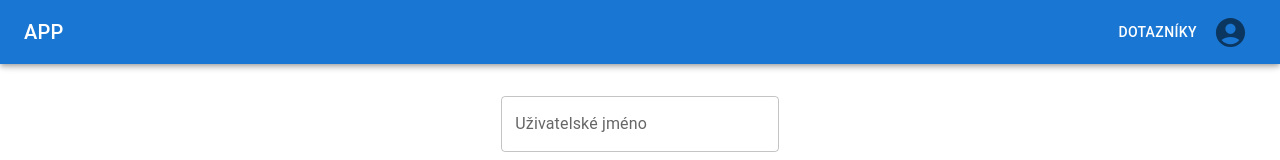
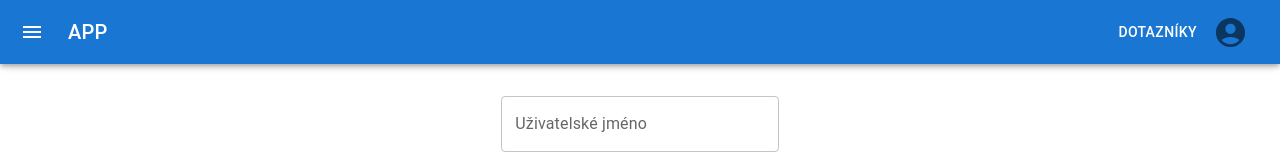
Before and after one commit to matew312/qnaire, a React app in the folder qnaire/frontend/: page /login/ in a window 1280 px wide. Shown: the top 160 px of the page. Built offline with nearby package versions, Linux system fonts and the light colour scheme; the HTML template or start-up script is replaced by a standard one.

Commit message:
cookie is set under '/' path; simple fixes

```diff
--- a/qnaire/frontend/src/auth.js
+++ b/qnaire/frontend/src/auth.js
@@ -6,7 +6,7 @@ const cookies = new Cookies();
 const AUTH_COOKIE = "token";
 
 export function useAuth() {
-  const [isAuthenticated, setIsAuthenticated] = useState(getToken());
+  const [isAuthenticated, setIsAuthenticated] = useState(Boolean(getToken()));
 
   function authenticate(data) {
     setToken(data.token);
@@ -36,7 +36,7 @@ export function getToken() {
 }
 
 export function setToken(token) {
-  cookies.set(AUTH_COOKIE, token);
+  cookies.set(AUTH_COOKIE, token, { path: "/" });
 }
 
 export function removeToken() {
--- a/qnaire/frontend/src/components/App.js
+++ b/qnaire/frontend/src/components/App.js
@@ -15,8 +15,6 @@ import Cookies from "universal-cookie";
 
 function App() {
   const auth = useAuth();
-
-  console.log(auth.isAuthenticated);
 
   return (
     <div>
--- a/qnaire/frontend/src/components/AppStructure.js
+++ b/qnaire/frontend/src/components/AppStructure.js
@@ -104,7 +104,7 @@ export function AppStructure({ auth, children }) {
   const { pageActions } = useAppContext();
 
   const theme = useTheme();
-  const [open, setOpen] = React.useState(auth.isAuthenticated);
+  const [open, setOpen] = React.useState(false);
 
   const handleDrawerOpen = () => {
     setOpen(true);
@@ -119,8 +119,6 @@ export function AppStructure({ auth, children }) {
       {/* <CssBaseline /> */}
       <AppBar position="fixed" open={open}>
         <Toolbar>
-          {/* Allow toggle button only when authenticated */}
-          {auth.isAuthenticated && (
           <IconButton
             color="inherit"
             aria-label="open drawer"
@@ -130,7 +128,7 @@ export function AppStructure({ auth, children }) {
           >
             <MenuIcon />
           </IconButton>
-          )}
+
           <Typography
             variant="h6"
             noWrap
--- a/qnaire/frontend/src/components/AuthOnlyOutlet.js
+++ b/qnaire/frontend/src/components/AuthOnlyOutlet.js
@@ -3,7 +3,5 @@ import { Navigate, Outlet } from "react-router-dom";
 
 export function AuthOnlyOutlet({ auth }) {
   //Outlet contains all the child routes. Render them only if authenticated.
-  console.log("outlet");
-  console.log(document.cookie);
   return auth.isAuthenticated ? <Outlet /> : <Navigate to="/login/" />;
 }
--- a/qnaire/frontend/src/components/RangeQuestionOptions.js
+++ b/qnaire/frontend/src/components/RangeQuestionOptions.js
@@ -29,7 +29,7 @@ export function RangeQuestionOptions({
         <TextField
           value={min}
           onChange={(e) =>
-            updateQuestion(id, { min: parseInt(e.target.value) })
+            updateQuestion(id, { min: parseFloat(e.target.value) })
           }
           required
           label="Min"
@@ -43,7 +43,7 @@ export function RangeQuestionOptions({
         <TextField
           value={max}
           onChange={(e) =>
-            updateQuestion(id, { max: parseInt(e.target.value) })
+            updateQuestion(id, { max: parseFloat(e.target.value) })
           }
           required
           label="Max"
--- a/qnaire/frontend/src/components/pages/LoginPage.js
+++ b/qnaire/frontend/src/components/pages/LoginPage.js
@@ -18,7 +18,6 @@ const validationSchema = yup.object({
 export function LoginPage({ auth }) {
   const [errorText, setErrorText] = useState("");
   const navigate = useNavigate();
-
 
   function login(values) {
     POST("auth", values, false)
@@ -43,7 +42,7 @@ export function LoginPage({ auth }) {
     if (auth.isAuthenticated) {
       navigate("/");
     }
-  });
+  }, [auth.isAuthenticated]);
 
   return (
     <div>
--- a/qnaire/frontend/src/components/pages/QnairesPage.js
+++ b/qnaire/frontend/src/components/pages/QnairesPage.js
@@ -6,10 +6,10 @@ import { useAppContext } from "../AppContextProvider";
 
 export function QnairesPage() {
 
-  useEffect(() => GET("questionnaires"));
+  useEffect(() => GET("questionnaires"), []);
 
   const {setPageActions} = useAppContext();
-  useEffect(() => setPageActions([]), [])
+  useEffect(() => setPageActions([]), []);
 
   return <h1>Qnaires page</h1>;
 }
```
Also changed, not shown: qnaire/frontend/static/frontend/main.js. Lines whose indentation alone changed are shown as unchanged.
